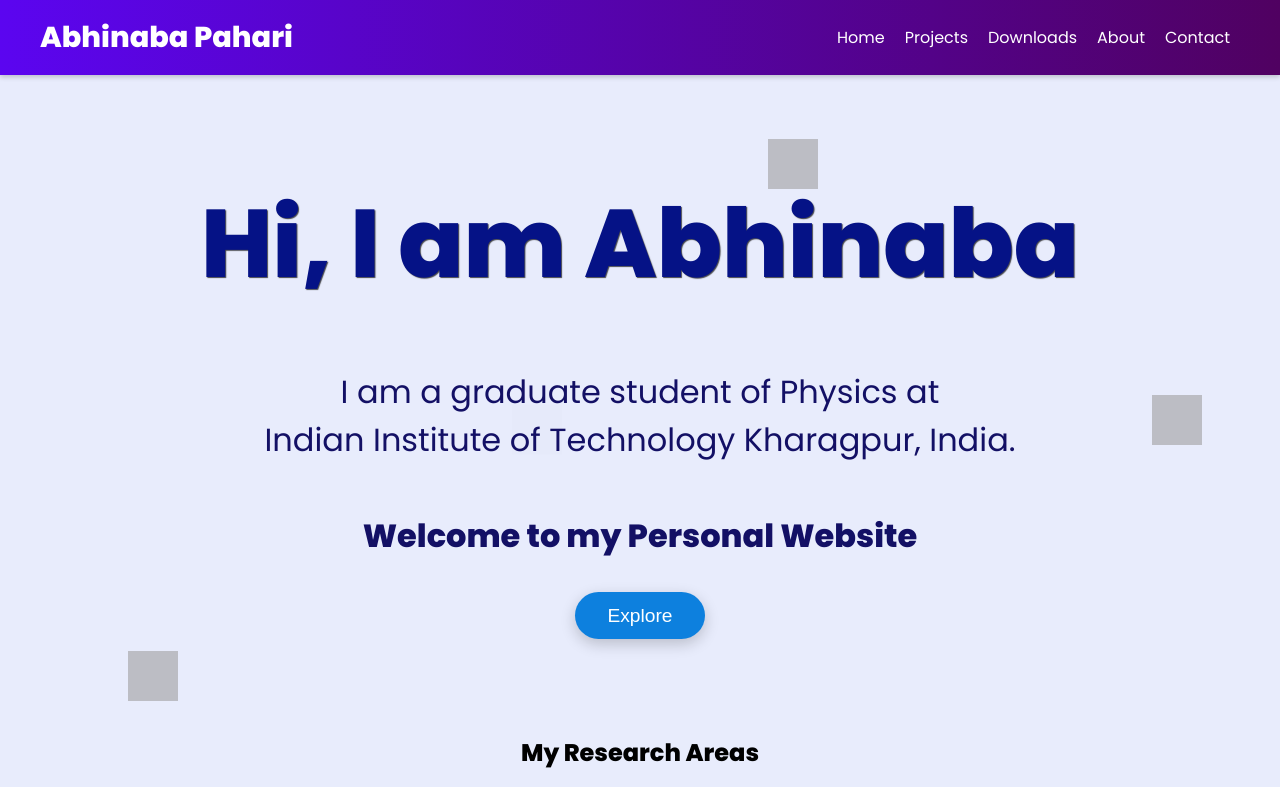
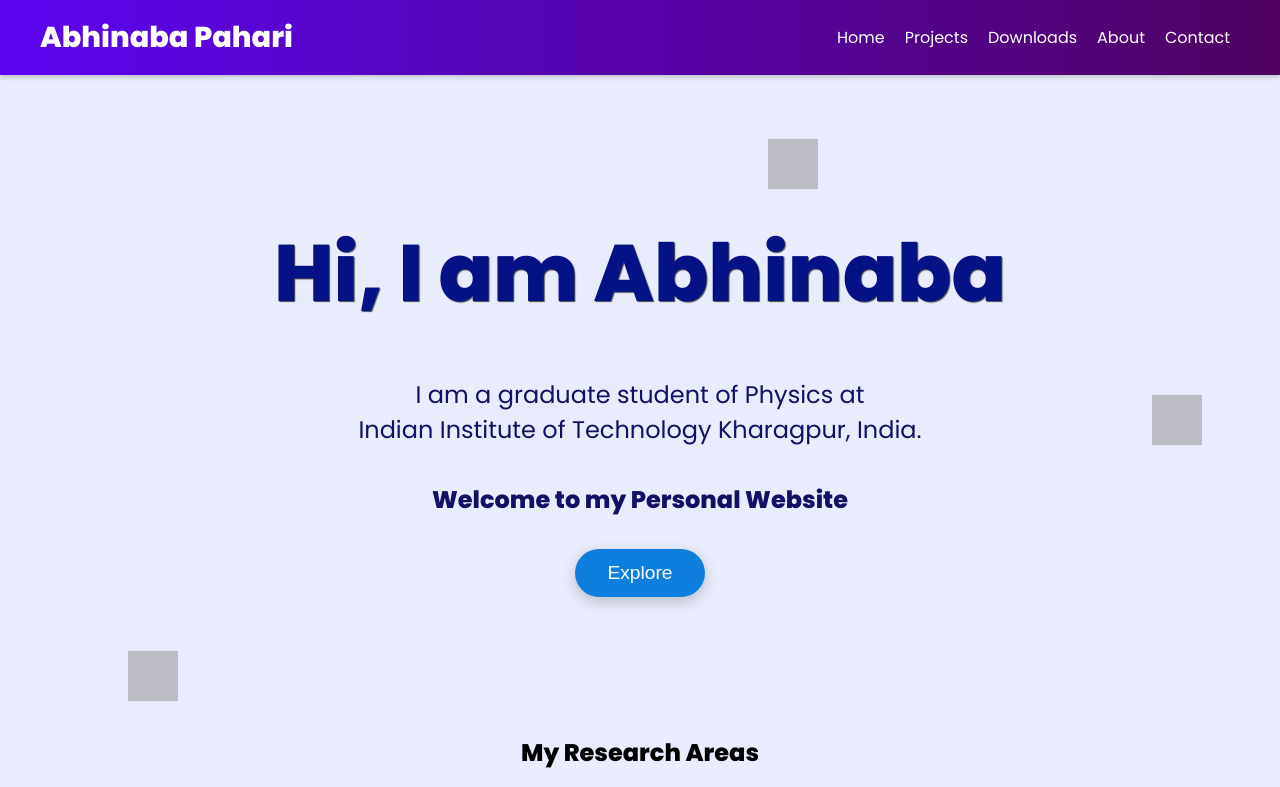
Before and after one commit to abhinabakgp/abhinabakgp.github.io, a plain HTML site: page index.html in a window 1280 px wide. Shown: the top 787 px of the page. Drawn offline with nearby package versions, Linux system fonts and the light colour scheme; grey boxes are pictures that could not be loaded.

Commit message:
Update styles.css

```diff
--- a/styles.css
+++ b/styles.css
@@ -153,7 +153,7 @@ nav ul li a:hover{
 }
 
 .home h1 {
-    font-size: 12vmin;
+    font-size: 10vmin;
     font-weight: 700;
     text-shadow: 1px 1px 1px rgba(0, 0, 0, 0.7);
     animation: fadeIn 1s ease-in-out;
@@ -161,7 +161,7 @@ nav ul li a:hover{
 }
 
 .home p {
-    font-size: 4vmin;
+    font-size: 3vmin;
     margin-bottom: 2rem;
     animation: fadeIn 1s ease-in-out;
 }
```
